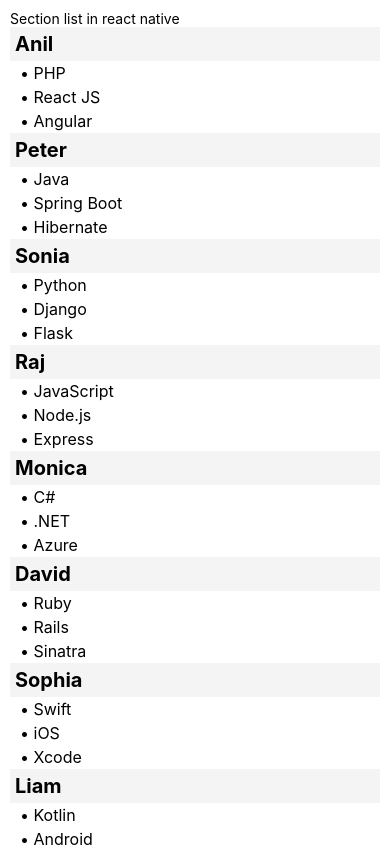
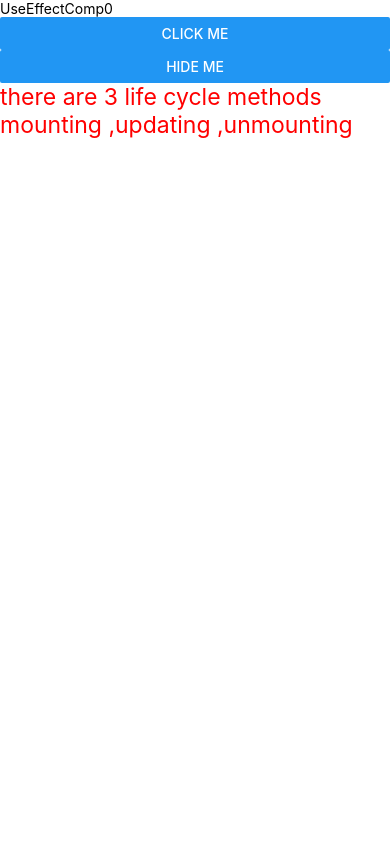
Before and after one commit to vaibhavzalte/first_app, a React Native app: screen / in a window 390 px wide. Shown: the top 847 px of the page. Built offline with nearby package versions, Linux system fonts and the light colour scheme.

Commit message:
mounting,updating,unmounting

```diff
--- a/App.jsx
+++ b/App.jsx
@@ -14,12 +14,13 @@ import MapList from './components/MapList';
 import GridComp from './components/GridComp';
 import FlatlistComp2 from './components/FlatlistComp2';
 import SectionListComp from './components/SectionListComp';
+import UseEffectComp from './components/UseEffectComp';
 
 
 function App() {
   return (
     <SafeAreaView>
-      <View>
+      {/* <View> */}
       {/* <Login userName={'vaibhav'} /> */}
       {/* <StyleComp/> */}
       {/* <InputComp/> */}
@@ -27,8 +28,9 @@ function App() {
       {/* <MapList/> */}
       {/* <GridComp/> */}
       {/* <FlatlistComp2/> */}
-      </View>
-      <SectionListComp/>
+      {/* </View> */}
+      {/* <SectionListComp/> */}
+      <UseEffectComp/>
     </SafeAreaView>
   );
 }
--- /dev/null
+++ b/components/UseEffectComp.jsx
@@ -0,0 +1,22 @@
+import { View, Text, Button } from 'react-native'
+import React, { useEffect, useState } from 'react'
+import UseEffectSubComp from './UseEffectSubComp';
+export default function UseEffectComp() {
+    const [count,setCount] = useState(0);
+    const [hide,setHide] = useState(false);
+    useEffect(()=>{
+        console.log('call updating - at the starting all comp updated once(every time)');
+    });
+    useEffect(()=>{
+        console.log('call only once- mounting(executing)');
+    },[]);
+  return (
+    <View>
+      <Text>UseEffectComp{count}</Text>
+        <Button title="click me" onPress={()=>setCount(count+1)}></Button>
+        <Button title={`${hide ?'show me':'hide me'}`} onPress={()=>setHide(!hide)}></Button>
+      { !hide &&
+      <UseEffectSubComp/>}
+    </View>
+  )
+}
--- /dev/null
+++ b/components/UseEffectSubComp.jsx
@@ -0,0 +1,16 @@
+import { View, Text } from 'react-native'
+import React, { useEffect } from 'react'
+
+export default function UseEffectSubComp() {
+    useEffect(()=>{
+     console.log("inside sub");
+     return ()=>{
+        console.log("unmounting......")
+     }
+    })
+  return (
+    <View>
+      <Text style={{fontSize:23,color:'red'}}>there are 3 life cycle methods mounting ,updating ,unmounting</Text>
+    </View>
+  )
+}
```
